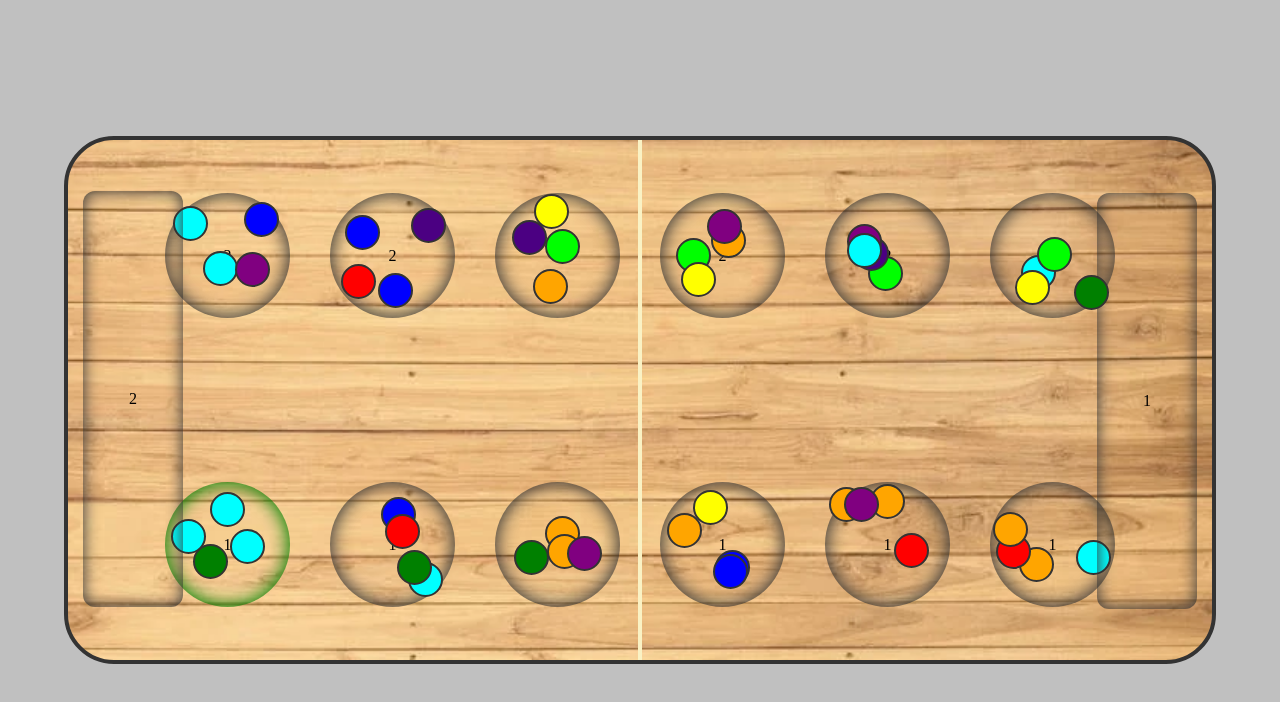
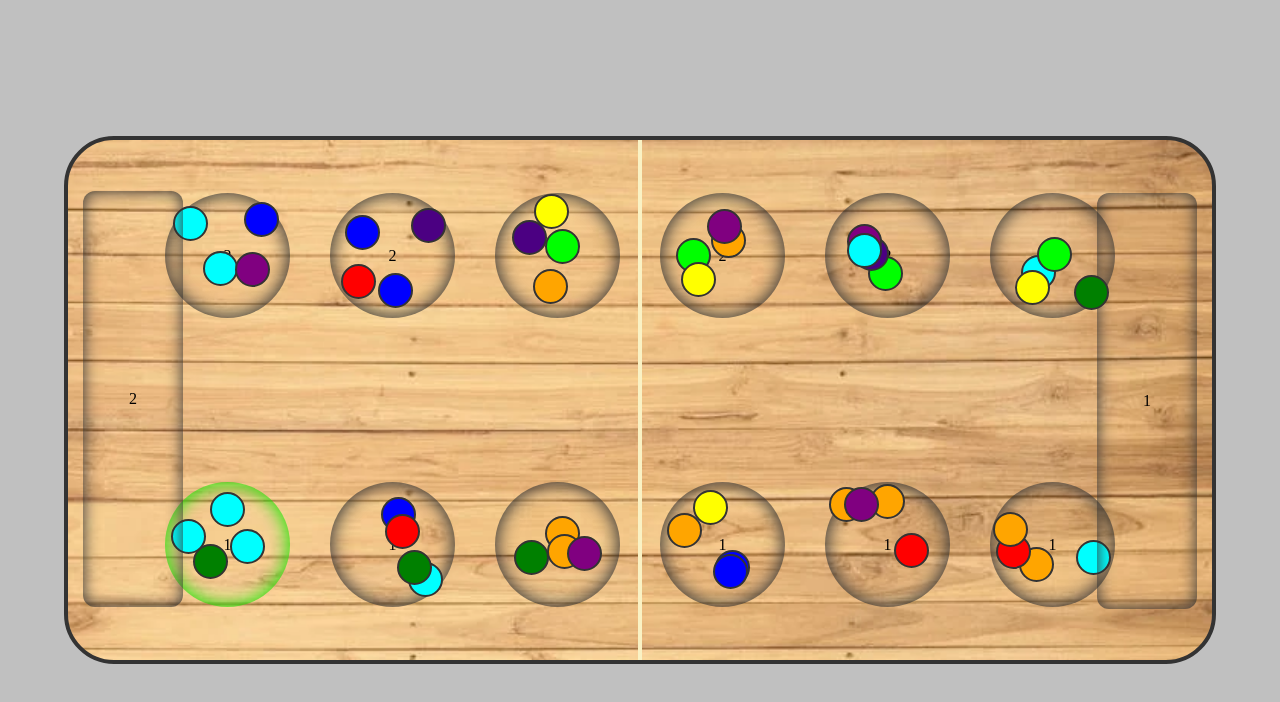
Before and after one commit to KylesTech95/mancala-game, a plain HTML site: page index.html in a window 1280 px wide. In both pictures the pointer is over the element 227 px from the left and 544 px from the top of the page. Drawn offline with Linux system fonts and the light colour scheme.

Commit message:
fork: color change on hover

```diff
--- a/index.js
+++ b/index.js
@@ -146,8 +146,6 @@ function playerTurn(){
    })
 }
 playerTurn()
-
-
 const selectPlayables=(arr)=>{
    arr=arr.filter((hole,i)=>{
       if(hole.children.length>0&&i!==arr.length-1){
--- a/styles.css
+++ b/styles.css
@@ -73,7 +73,7 @@ align-items: center;
 .hole:hover{
    cursor:pointer;
    transition:.3s;
-   box-shadow: inset 0 0 18px 2px green;
+   box-shadow: inset 0 0 18px 2px rgb(33, 228, 7);
 }
 /*pebbles*/
 .pebble{
```
